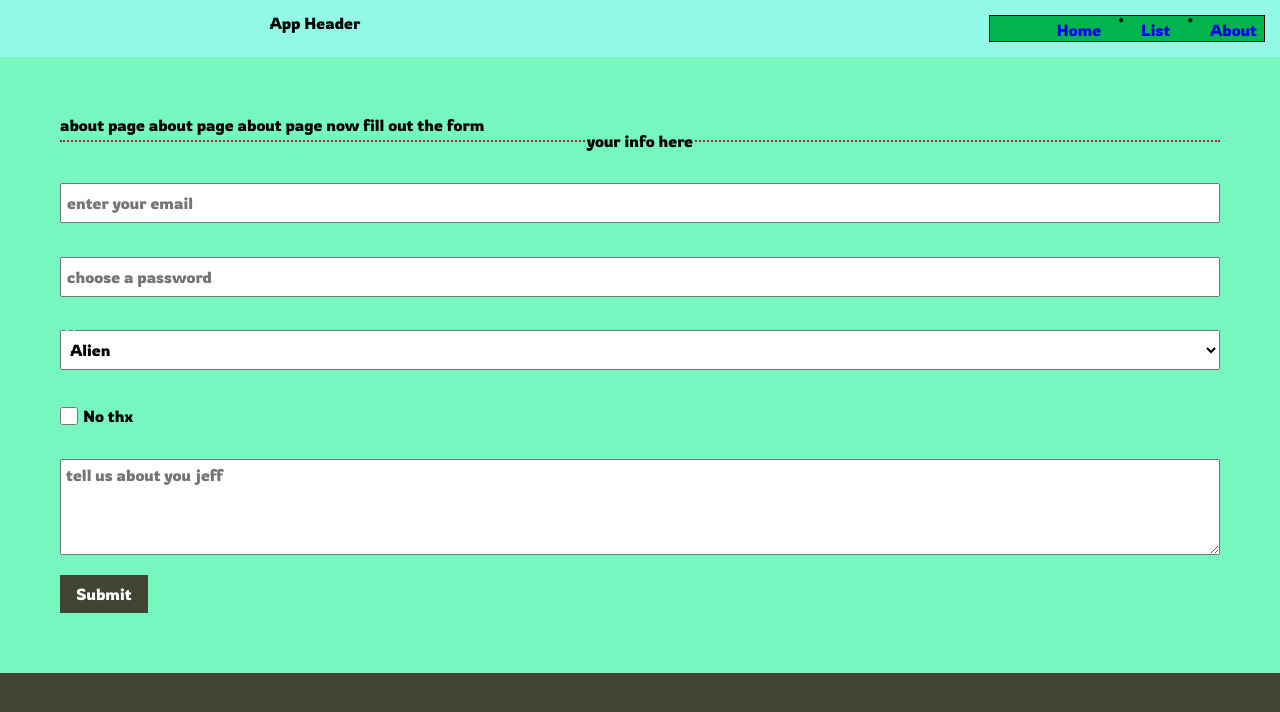
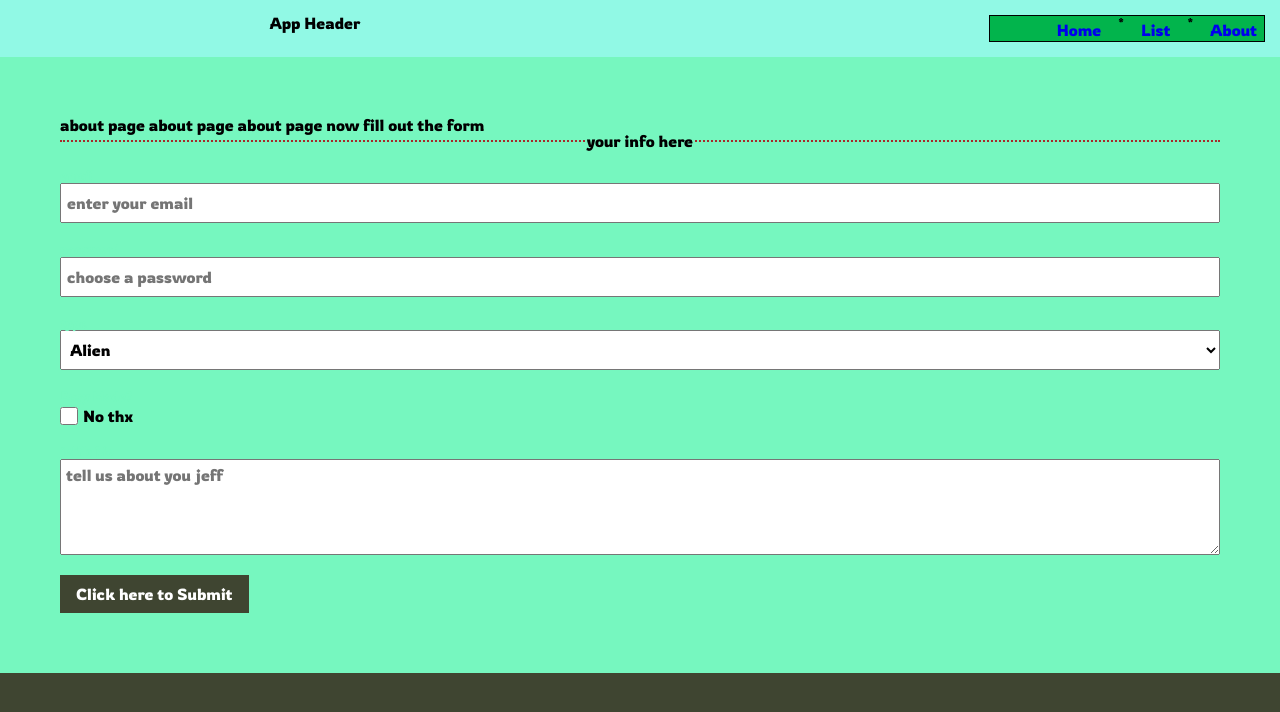
Before and after one commit to JeffreyAllison/vue-exploration, a React app: page /about in a window 1280 px wide. Shown: the top 712 px of the page. Built offline with nearby package versions, Linux system fonts and the light colour scheme.

Commit message:
updated form

```diff
--- a/src/components/About/About.jsx
+++ b/src/components/About/About.jsx
@@ -46,7 +46,7 @@ export default function About() {
           placeholder="tell us about you jeff"
         />
 
-        <FormButton>Submit</FormButton>
+        <FormButton>Click here to Submit</FormButton>
       </form>
     </section>
   );
```
